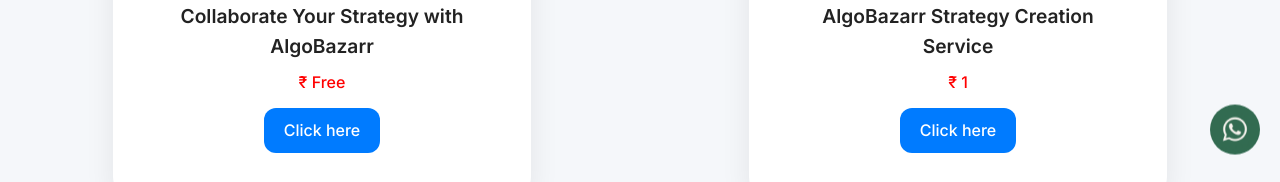
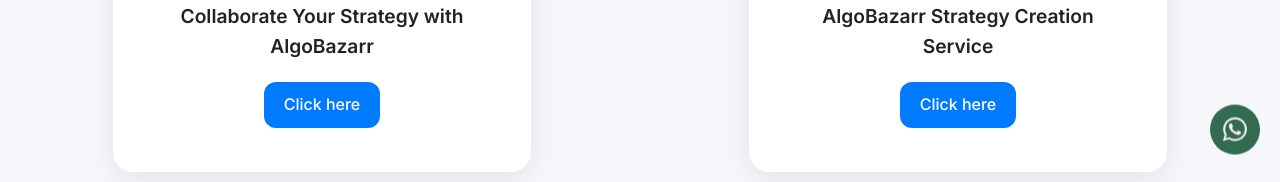
Before and after one commit to Sanjay-adepu/algobazarr, a React (Vite) app: page / in a window 1280 px wide. Shown: the part 565-747 px from the top of the page. Built offline with nearby package versions, Linux system fonts and the light colour scheme.

Commit message:
Update Home.jsx

```diff
--- a/src/Home/Home.jsx
+++ b/src/Home/Home.jsx
@@ -20,7 +20,7 @@
           <div className="product-title">
             Collaborate Your Strategy with AlgoBazarr
           </div>
-          <div className="product-price">₹ Free</div>
+          <div className="product-price"></div>
           <div className="product-button">Click here</div>
         </a>
 
@@ -34,7 +34,7 @@
           <div className="product-title">
             AlgoBazarr Strategy Creation Service
           </div>
-          <div className="product-price">₹ 1</div>
+          <div className="product-price"></div>
           <div className="product-button">Click here</div>
         </a>
       </div>
```
